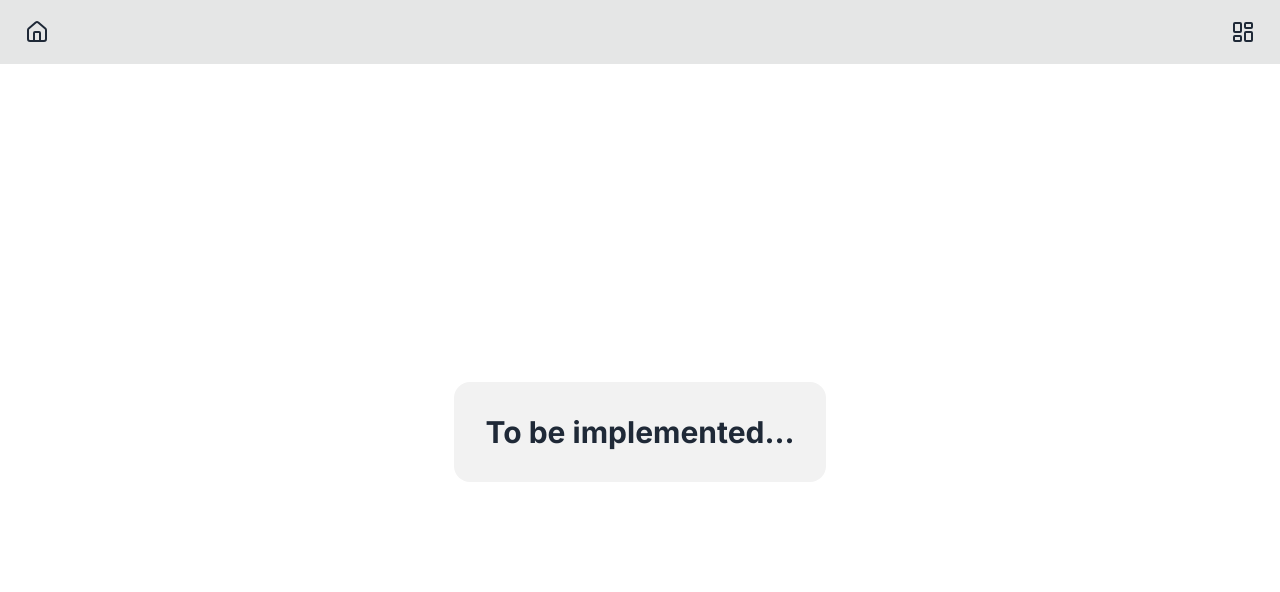
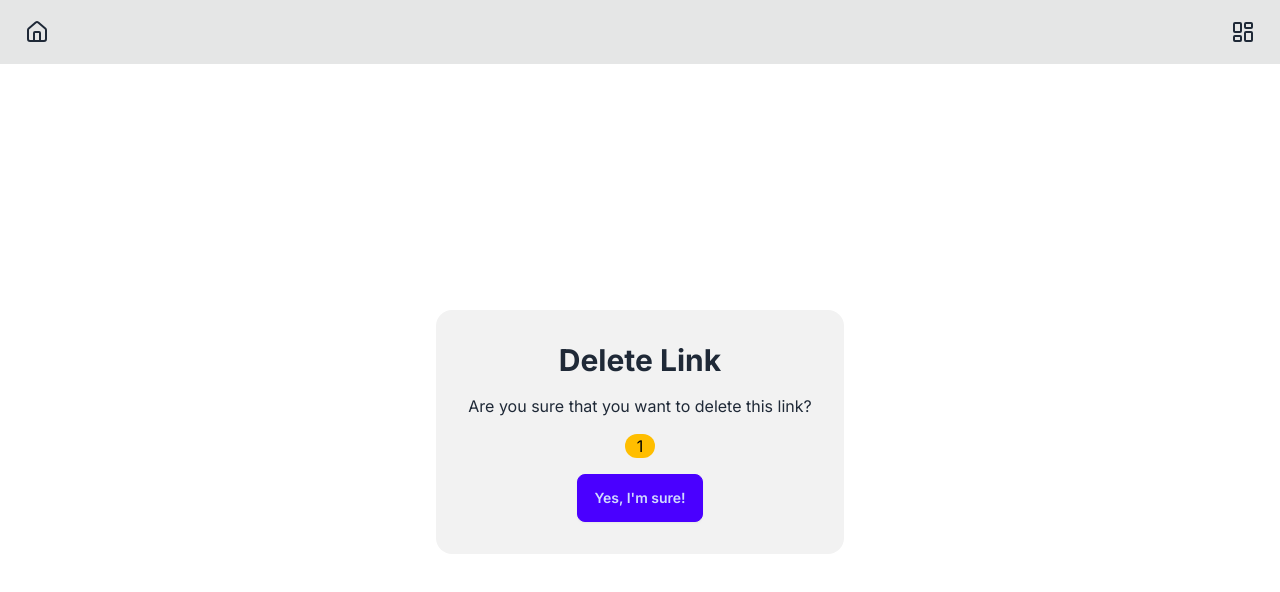
Before and after one commit to nyptechclub/nyptech-go, a Next.js app: page /admin/delete/1 in a window 1280 px wide. Shown: the top 592 px of the page. Built offline with nearby package versions, Linux system fonts and the light colour scheme.

Commit message:
Added delete function in admin dashboard

```diff
--- a/src/app/admin/delete/[id]/page.tsx
+++ b/src/app/admin/delete/[id]/page.tsx
@@ -1,9 +1,34 @@
-export default function Page() {
+import SubmitButton from "@/components/submit-button";
+import { deleteRedirect } from "@/database";
+import { redirect } from "next/navigation";
+
+export default function Page({ params }: { params: { id: string } }) {
+  const handleDelete = async () => {
+    "use server";
+    if (await deleteRedirect(params.id)) {
+      redirect("/admin");
+    } else {
+      // TODO: Alert user that delete failed
+    }
+  };
+
   return (
     <main className={"h-full grid place-items-center"}>
       <div className={"p-8 rounded-box bg-base-200"}>
-        <h1 className={"text-3xl font-bold"}>To be implemented...</h1>
+        <form
+          className={"flex flex-col items-center gap-4"}
+          action={handleDelete}
+        >
+          <h1 className={"text-3xl font-bold"}>Delete Link</h1>
+          <p>Are you sure that you want to delete this link?</p>
+          <p>
+            <span className={"badge badge-warning badge-lg"}>{params.id}</span>
+          </p>
+          <SubmitButton className={"w-fit btn btn-primary"}>
+            Yes, I&apos;m sure!
+          </SubmitButton>
+        </form>
       </div>
     </main>
-  )
+  );
 }
--- a/src/app/admin/page.tsx
+++ b/src/app/admin/page.tsx
@@ -8,7 +8,11 @@ export default async function Page() {
   return (
     <main className={"h-full py-4"}>
       <div className={"mx-auto w-[90%] flex flex-col gap-4"}>
-        <ul className={"menu menu-horizontal bg-base-200 rounded-box"}>
+        <ul
+          className={
+            "menu menu-vertical sm:menu-horizontal bg-base-200 rounded-box"
+          }
+        >
           <li className={"flex-1 flex justify-center"}>
             <span className={"text-lg font-bold"}>
               Welcome back, Administrator!
@@ -17,7 +21,7 @@ export default async function Page() {
           <li>
             <Link href={"/admin/add"}>
               <Plus />
-              Add Redirect
+              Add
             </Link>
           </li>
           <li>
@@ -40,10 +44,18 @@ export default async function Page() {
                 <div>{redirect.description}</div>
               </div>
               <div className={"flex-none flex items-center gap-4"}>
-                <Link href={`/admin/edit/${redirect.id}`}>
+                <Link
+                  className={"transition hover:opacity-80"}
+                  title={"Edit"}
+                  href={`/admin/edit/${redirect.id}`}
+                >
                   <Pencil />
                 </Link>
-                <Link href={`/admin/delete/${redirect.id}`}>
+                <Link
+                  className={"transition hover:opacity-80"}
+                  title={"Edit"}
+                  href={`/admin/delete/${redirect.id}`}
+                >
                   <Trash2 />
                 </Link>
               </div>
--- a/src/app/login/page.tsx
+++ b/src/app/login/page.tsx
@@ -1,12 +1,12 @@
 import SubmitButton from "@/components/submit-button";
-import { login } from "@/session";
+import { createSession } from "@/session";
 import { redirect } from "next/navigation";
 
 export default function Page() {
   const handleLogin = async (event: FormData) => {
     "use server";
     const key = event.get("key") as string;
-    if (await login(key)) {
+    if (await createSession(key)) {
       redirect("/admin");
     } else {
       // TODO: Alert user that login failed
--- a/src/app/logout/page.tsx
+++ b/src/app/logout/page.tsx
@@ -1,11 +1,11 @@
 import SubmitButton from "@/components/submit-button";
-import { logout } from "@/session";
+import { deleteSession } from "@/session";
 import { redirect } from "next/navigation";
 
 export default function Page() {
   const handleLogout = async () => {
     "use server";
-    await logout();
+    await deleteSession();
     redirect("/");
   };
 
```
Also changed, not shown: src/session.ts (+5 -5 lines).
